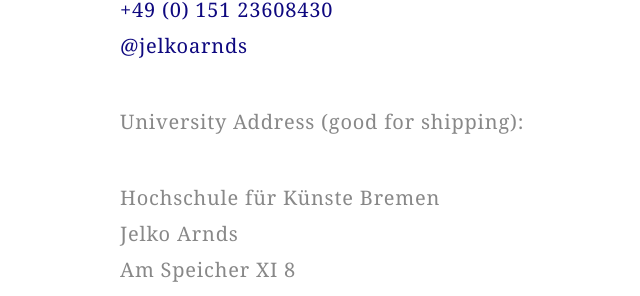
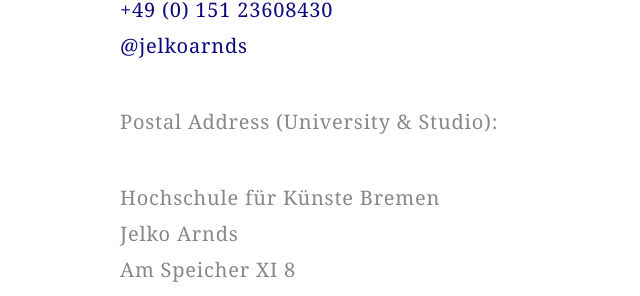
Before and after one commit to jelko/jelko.github.io, a Jekyll site: the page built from contact.md, in a window 1280 px wide. Shown: the part 228-524 px from the top of the page, without its empty margins (220-860 px from the left). Built offline with Jekyll 4.4.1, drawn with Linux system fonts in a browser that asks for light colours; some web fonts are replaced.

Commit message:
home and contact link update

```diff
--- a/_layouts/home.html
+++ b/_layouts/home.html
@@ -20,7 +20,7 @@
 			<span id="20">Currently I am doing <a data-opens="12" id="39">artistic research</a> on <a href="/projects/experimental-interfaces">calm interfaces and experimental interactions</a>.</span><span id="12"> Last year I wrote a book on <a href="/projects/waiting">waiting</a>.</span>
 		</p>
 		<p id="contact" class="off"><a data-opens="201" id="42">Who are you?</a> <span id="201"><a data-opens="202" id="43">Let me know</a><span id="202"> <a data-opens="203" id="44">via</a> <a href="https://twitter.com/jelkoarnds">Twitter</a> or <a href="mailto:{{ 'moin@jelkoarnds.com' | encode_email }}">email</a></span>.</span>
-			<span id="203"> Better yet, <a href="/imprint">send me a letter</a> or give me a <a href="tel:{{ '+4915123608430' | encode_email }}">call</a>. <a data-opens="204" data-closes="45" id="45">Really!</a><span id="204" class="off-nojs">Looking forward.</span></span>
+			<span id="203"> Better yet, <a href="/contact">send me a letter</a> or give me a <a href="tel:{{ '+4915123608430' | encode_email }}">call</a>. <a data-opens="204" data-closes="45" id="45">Really!</a><span id="204" class="off-nojs">Looking forward.</span></span>
 		</p>
 	</div>
 
--- a/contact.md
+++ b/contact.md
@@ -10,7 +10,7 @@
 [&#43;49&#32;(0)&#32;151&#32;23608430](tel:{{ '+4915123608430' | encode_email }})<br/>
 [@jelkoarnds](http://twitter.com/jelkoarnds)
 
-## University Address (good for shipping):
+## Postal Address (University & Studio):
 
 Hochschule für Künste Bremen<br/>
 Jelko Arnds<br/>
```
